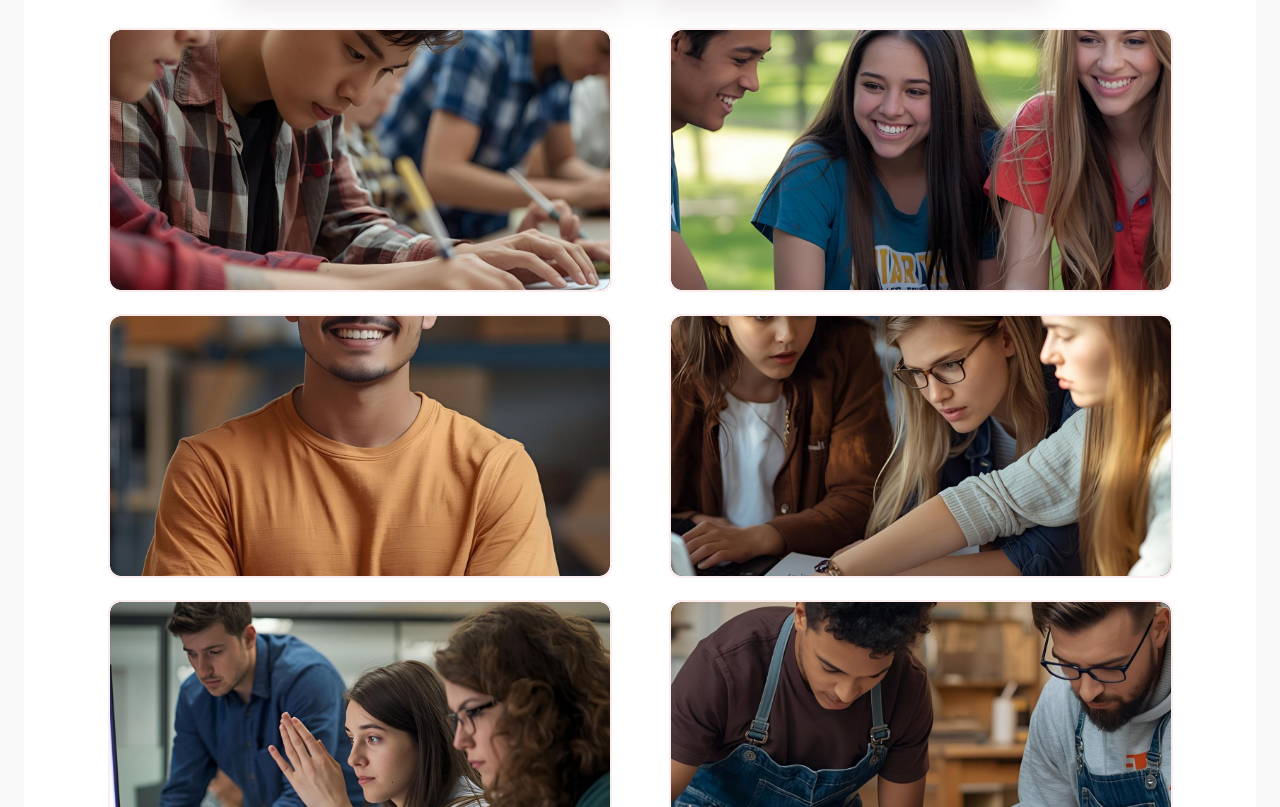
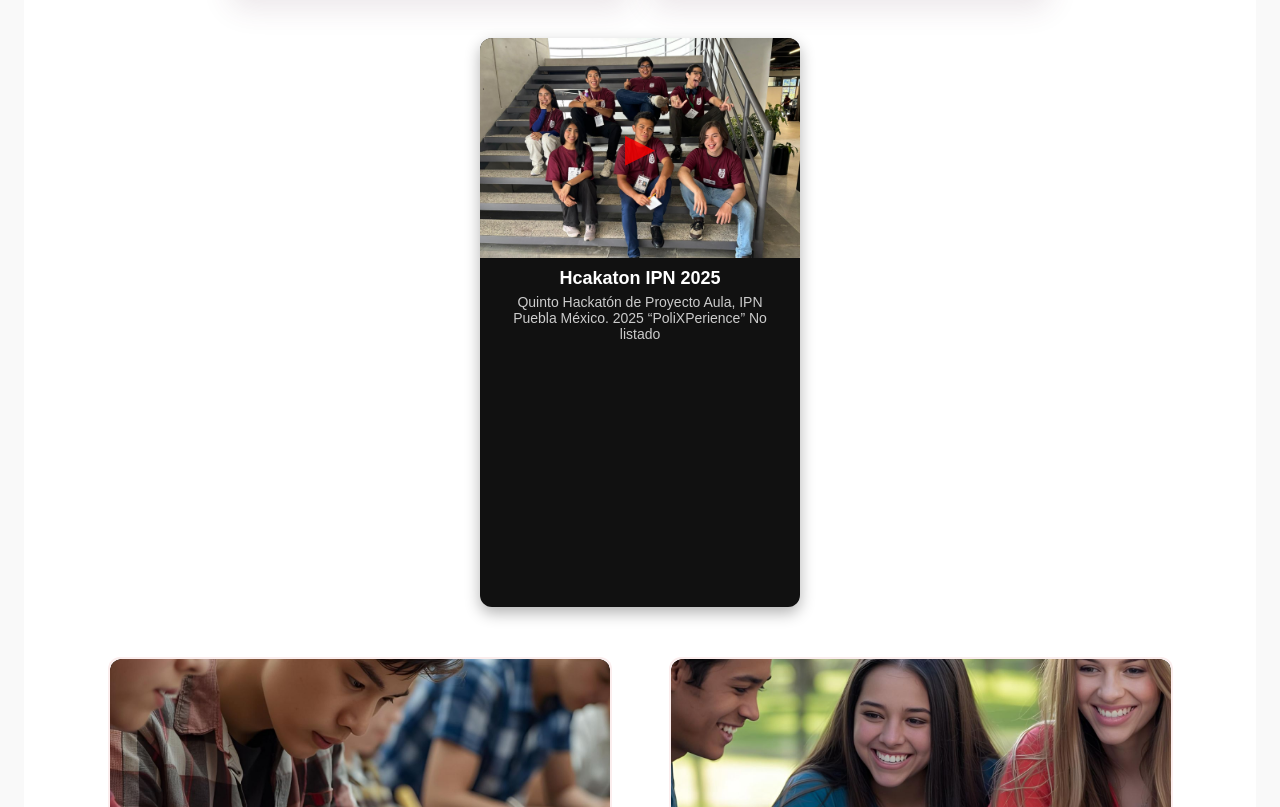
Before and after one commit to JuanitoBatiz/Poli-Experience, a plain HTML site: page index.html in a window 1280 px wide. Shown: the part 7425-8232 px from the top of the page. Drawn offline with Linux system fonts and the light colour scheme.

Commit message:
Cambios actualizados en github

```diff
--- a/index.html
+++ b/index.html
@@ -509,8 +509,8 @@ Al participar en este programa, además de impulsar tu desarrollo personal y aca
  <!-- Video 1 -->
 <div class="video-card" id="open-video-1">
   <video controls class="video-poster">
-      <source src="video/video1.mp4" type="video/quicktime">
-      Tu navegador no soporta el formato de video .mov
+    <source src="video/video1.mp4" type="video/mp4">
+    Tu navegador no soporta el formato de video .mp4
   </video>
   <div class="video-overlay">
     <div class="play-btn" aria-hidden="true"></div>
@@ -521,14 +521,31 @@ Al participar en este programa, además de impulsar tu desarrollo personal y aca
 <!-- Video 2 -->
 <div class="video-card" id="open-video-2">
   <video controls class="video-poster">
-      <source src="video/video2.mp4" type="video/quicktime">
-      Tu navegador no soporta el formato de video .mov
+    <source src="video/video2.mp4" type="video/mp4">
+    Tu navegador no soporta el formato de video .mp4
   </video>
   <div class="video-overlay">
     <div class="play-btn" aria-hidden="true"></div>
     <span class="video-label">Ver video promocional</span>
   </div>
 </div>
+
+<!-- Video de YouTube -->
+<div class="video-card youtube-card">
+  <a href="https://youtu.be/nOhK4zWgmfw?si=hV1TjBlAXgsqySIe" target="_blank">
+    <div class="youtube-thumbnail">
+      <img src="img/Team.jpg" alt="Miniatura Video YouTube">
+      <div class="play-btn-youtube">&#9658;</div>
+    </div>
+    <div class="youtube-info">
+      <h3>Hcakaton IPN 2025</h3>
+      <p>Quinto Hackatón de Proyecto Aula, IPN Puebla México. 2025 “PoliXPerience”
+No listado</p>
+    </div>
+  </a>
+</div>
+
+
 </div>
 
 
--- a/script.js
+++ b/script.js
@@ -46,3 +46,26 @@ window.addEventListener('resize', () => {
 
 // Inicializar la posición
 updateSlide();
+
+// Manejo de videos con overlay
+const videoCards = document.querySelectorAll('.video-card');
+
+videoCards.forEach(card => {
+  const video = card.querySelector('video');
+  const overlay = card.querySelector('.video-overlay');
+
+  overlay.addEventListener('click', () => {
+    if (video.paused) {
+      video.play();
+      overlay.style.display = 'none'; // Oculta overlay al reproducir
+    } else {
+      video.pause();
+      overlay.style.display = 'flex'; // Muestra overlay al pausar (opcional)
+    }
+  });
+
+  // Si quieres que al terminar el video se vuelva a mostrar el overlay
+  video.addEventListener('ended', () => {
+    overlay.style.display = 'flex';
+  });
+});
--- a/styles.css
+++ b/styles.css
@@ -899,6 +899,62 @@ body, html {
   border-radius: 6px;
 }
 
+.youtube-card {
+  width: 320px;
+  background-color: #111;
+  color: #fff;
+  border-radius: 12px;
+  overflow: hidden;
+  box-shadow: 0 6px 15px rgba(0,0,0,0.3);
+  transition: transform 0.3s, box-shadow 0.3s;
+  margin: 20px auto;
+}
+
+.youtube-card:hover {
+  transform: translateY(-5px);
+  box-shadow: 0 12px 25px rgba(0,0,0,0.4);
+}
+
+.youtube-card a {
+  color: inherit;
+  text-decoration: none;
+}
+
+.youtube-thumbnail {
+  position: relative;
+  height: auto;
+}
+
+.youtube-thumbnail img {
+  width: 100%;
+  display: block;
+}
+
+.play-btn-youtube {
+  position: absolute;
+  top: 50%;
+  left: 50%;
+  transform: translate(-50%, -50%);
+  font-size: 50px;
+  color: #ff0000;
+  opacity: 0.8;
+}
+
+.youtube-info {
+  padding: 10px 15px;
+}
+
+.youtube-info h3 {
+  margin: 0 0 5px;
+  font-size: 18px;
+}
+
+.youtube-info p {
+  margin: 0;
+  font-size: 14px;
+  color: #ccc;
+}
+
 /* Responsivo: en pantallas muy pequeñas, los videos bajan */
 @media (max-width: 860px) {
   .video-card {
```
Lines whose indentation alone changed are shown as unchanged.
